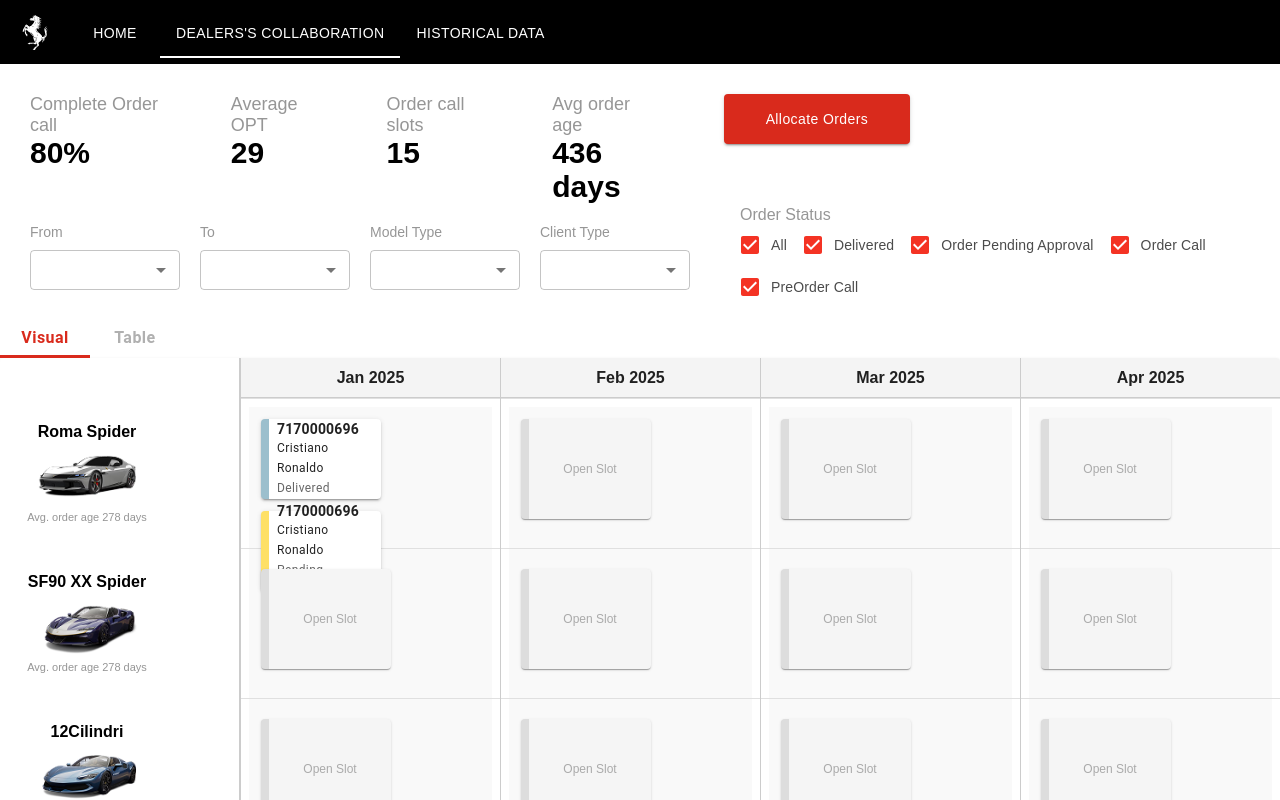
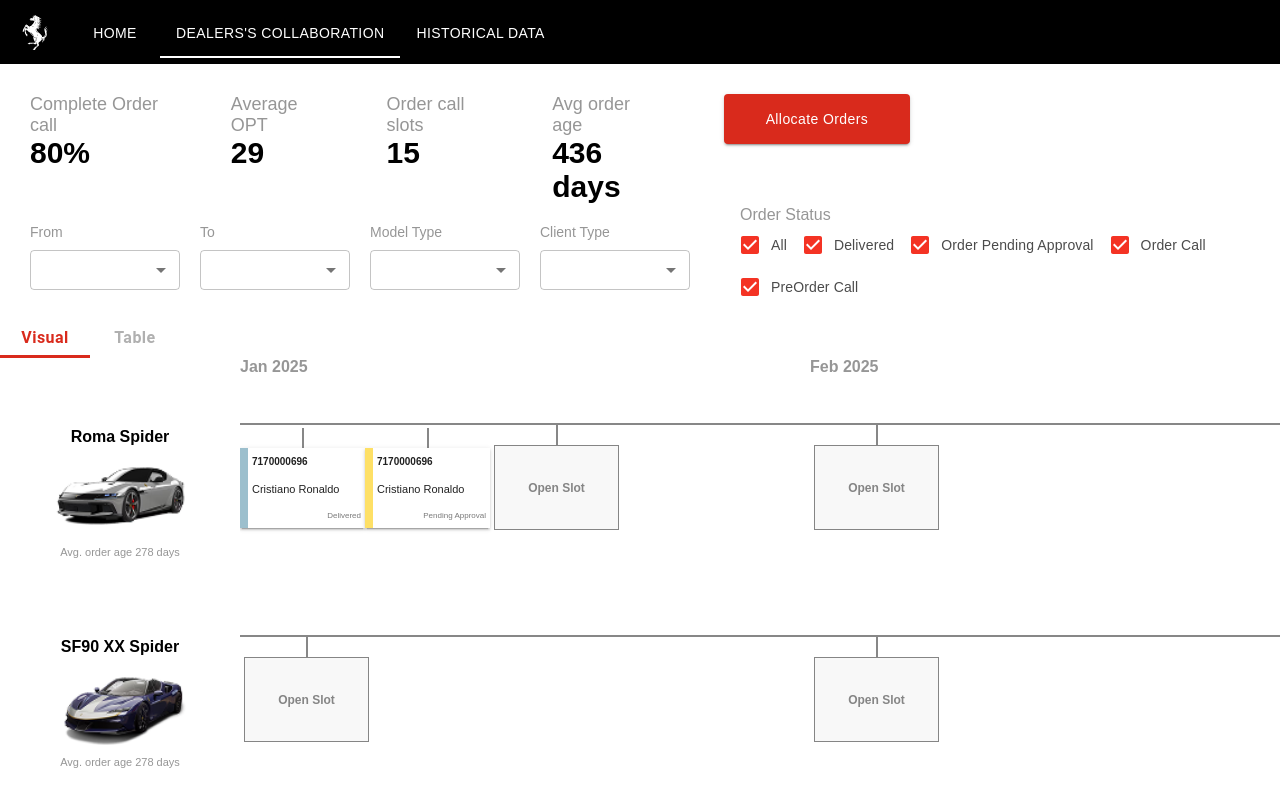
Before and after one commit to carlo-ventura-sdg/sdg-ferrari-dealer-coll, a Next.js app in the folder frontend/: page / in a window 1280 px wide. Both pictures are taken after a click on the tab "DEALERS'S COLLABORATION". Built offline with nearby package versions, Linux system fonts and the light colour scheme; a web font is replaced by a local one.

Commit message:
drag&drop develop

```diff
--- a/frontend/src/app/components/DCHeader/FerrariOrderCard.jsx
+++ b/frontend/src/app/components/DCHeader/FerrariOrderCard.jsx
@@ -1,49 +1,65 @@
 "use client";
-import { Paper, Typography } from "@mui/material";
+import { Box, Paper, Stack, Typography } from "@mui/material";
 import { useDraggable } from "@dnd-kit/core";
-
 
 //la logica di questi colori è sbagliata va cambiata in base alla mappa nel mockup
 const statusColors = {
-  "Delivered": "#9CBFCD",
+  Delivered: "#9CBFCD",
   "Pending Approval": "#FEE066",
   "Order Call": "#72D78A",
   "Preorder Call": "#BC72DC",
 };
 
-export const FerrariOrderCard = ({item}) => {
+export const FerrariOrderCard = ({ item }) => {
   const { attributes, listeners, setNodeRef, isDragging } = useDraggable({
     id: item.id,
     data: item,
   });
 
   return (
+    <Stack>
+      <Box
+        sx={{
+          height: 20,
+          width: 2,
+          backgroundColor: "#878787",
+          margin: "0 auto",
+        }}
+      />
       <Paper
         ref={setNodeRef}
         {...listeners}
         {...attributes}
         elevation={isDragging ? 6 : 2}
         sx={{
-        width: 120,
-        height: 80,
-        m: 0.5,
+          width: "125px",
+          height: "80px",
+          // m: 0.5,
           display: "flex",
           flexDirection: "column",
-        justifyContent: "center",
+          justifyContent: "space-around",
           backgroundColor: "#fff",
           borderLeft: `8px solid ${statusColors[item.status] || "#636363"}`,
+          borderRadius: 0,
           opacity: isDragging ? 0.6 : 1,
-        px: 1,
+          px: 0.5,
           boxShadow: 2,
           cursor: "grab",
         }}>
-      <Typography variant='body2' fontWeight='bold'>
+        <Typography variant='body' fontSize={10} fontWeight='bold'>
           {item.order}
         </Typography>
-      <Typography variant='caption'>{item.name}</Typography>
-      <Typography variant='caption' color='text.secondary'>
+        <Typography variant='body' fontSize={11}>
+          {item.name}
+        </Typography>
+        <Typography
+          variant='body'
+          fontSize={8}
+          textAlign='end'
+          sx={{ color: "#7A7A7A" }}>
           {item.status}
         </Typography>
       </Paper>
+    </Stack>
   );
 };
--- a/frontend/src/app/components/DCMainSection/CarModelCard.jsx
+++ b/frontend/src/app/components/DCMainSection/CarModelCard.jsx
@@ -4,15 +4,15 @@
 
 export const CarModelCard = (props) => {
   return (
-    <Stack direction='column' alignItems='center' m='10px'>
+    <Stack direction='column' alignItems='center' my='40px'>
       <Typography variant='h7' color='black' fontWeight='bold'>
         {props.name}
       </Typography>
       <Image
         src={props.image}
         alt={props.name}
-        width={122}
-        height={70}
+        width={160}
+        height={100}
 
       />
       <Typography variant='body' color='#969696' fontSize={11}>
--- a/frontend/src/app/components/DCMainSection/DragDropSection.jsx
+++ b/frontend/src/app/components/DCMainSection/DragDropSection.jsx
@@ -182,75 +182,91 @@
       collisionDetection={closestCenter}
       onDragStart={handleDragStart}
       onDragEnd={handleDragEnd}>
-      <Paper
+      <Stack
+        direction='row'
         sx={{
           display: "flex",
           overflow: "auto",
-          maxHeight: "calc(100vh - 100px)",
+          maxHeight: "650px",
           position: "relative",
           scrollbarWidth: "none",
           "&::-webkit-scrollbar": { display: "none" },
         }}>
         {/* Fixed left column with car names */}
-        <List
+        <Stack
           sx={{
-            paddingY: "40px",
+            paddingTop: "30px",
             width: 240,
             flexShrink: 0,
             position: "sticky",
             left: 0,
             zIndex: 2,
             backgroundColor: "white",
-            borderRight: "1px solid #ccc",
+            // borderRight: "1px solid #ccc",
           }}>
           {carRows.map((car) => (
-            <ListItem key={car.key} sx={{ height: 150 }}>
+            <Stack key={car.key}>
               <CarModelCard
                 image={car.image}
                 name={car.name}
                 desc={car.description}
               />
-            </ListItem>
+            </Stack>
           ))}
-        </List>
+        </Stack>
 
         {/* Scrollable months */}
-        <Box sx={{ display: "flex" }}>
+        <Stack direction='row' sx={{ display: "flex" }}>
           {months.map((month) => (
-            <Box
+            <Stack
               key={month}
-              sx={{ minWidth: 260, borderLeft: "1px solid #ccc" }}>
-              <Box
+              sx={{ minWidth: 570, color: "#969696", display: "flex" }}>
+              <Stack
+                position='sticky'
                 sx={{
-                  height: 40,
+                  zIndex: 1,
+                  top: 0,
+                  minWidth: "570px",
+
+                  backgroundColor: "white",
                   display: "flex",
-                  justifyContent: "center",
-                  alignItems: "center",
-                  fontWeight: "bold",
-                  background: "#f4f4f4",
-                  borderBottom: "1px solid #ccc",
+                  // justifyContent: "center",
+                  // alignItems: "center",
                 }}>
-                {month}
-              </Box>
+                <Typography
+                  variant='body'
+                  fontWeight='bold'
+                  sx={{ mb: "15px" }}>
+                  {month}
+                </Typography>
+              </Stack>
 
               {carRows.map((car) => {
                 const slotId = getSlotKey(month, car.key);
                 return (
-                  <Box
+                  <Stack
                     key={slotId}
                     sx={{
-                      height: 150,
-                      p: 1,
-                      borderTop: "1px solid #e0e0e0",
+                      height: 180,
+                      mt: 4,
+                      borderTop: "2px solid #878787",
                     }}>
+                    <Box
+                      sx={{
+                        height: 20,
+                        width: 2,
+                        backgroundColor: "#cfcfcf", // grey color
+                        margin: "0 auto", // center horizontally
+                      }}
+                    />
                     <DragDropSlot slotId={slotId} items={slots[slotId] || []} />
-                  </Box>
+                  </Stack>
                 );
               })}
-            </Box>
+            </Stack>
           ))}
-        </Box>
-      </Paper>
+        </Stack>
+      </Stack>
 
       <DragOverlay>
         {activeItem ? <FerrariOrderCard item={activeItem} /> : null}
--- a/frontend/src/app/components/DCMainSection/DragDropSlot.jsx
+++ b/frontend/src/app/components/DCMainSection/DragDropSlot.jsx
@@ -1,6 +1,6 @@
 "use client";
 import { useDroppable } from "@dnd-kit/core";
-import { Box, Paper } from "@mui/material";
+import { Box, Paper, Stack } from "@mui/material";
 import { FerrariOrderCard } from "../DCHeader/FerrariOrderCard";
 export function DragDropSlot({ slotId, items, onDrop }) {
   const { setNodeRef, isOver } = useDroppable({ id: slotId });
@@ -14,30 +14,43 @@
         flexWrap: "wrap",
         alignItems: "flex-start",
         justifyContent: "flex-start",
-        p: 1,
-        backgroundColor: isOver ? "#e3f2fd" : "#f9f9f9",
-        borderBottom: "1px solid #eee",
+        // p: 1,
+        backgroundColor: "white",
         transition: "background-color 0.2s ease",
       }}>
-      {items.length === 0 ? (
+      <Stack direction='row' alignItems='center'>
+        {items.map((item) => (
+          <FerrariOrderCard key={item.id} item={item} />
+        ))}
+        <Stack direction='column' >
+          <Box
+            sx={{
+              height: 20,
+              width: 2,
+              backgroundColor: "#878787",
+              margin: "0 auto",
+            }}
+          />
           <Paper
+            elevation={0}
             sx={{
-            width: 130,
-            height: 100,
-            m: 0.5,
+              width: 125,
+              height: 85,
+              mx: 0.5,
               display: "flex",
               justifyContent: "center",
               alignItems: "center",
-            backgroundColor: "#f5f5f5",
-            borderLeft: "8px solid #ddd",
-            color: "#aaa",
+              backgroundColor: "#F8F8F8",
+              border: "1.5px solid #858585",
+              borderRadius: 0,
+              color: "#858585",
               fontSize: 12,
+              fontWeight: "bold",
             }}>
             Open Slot
           </Paper>
-      ) : (
-        items.map((item) => <FerrariOrderCard key={item.id} item={item} />)
-      )}
+        </Stack>
+      </Stack>
     </Box>
   );
 }
```
Lines whose indentation alone changed are shown as unchanged.
